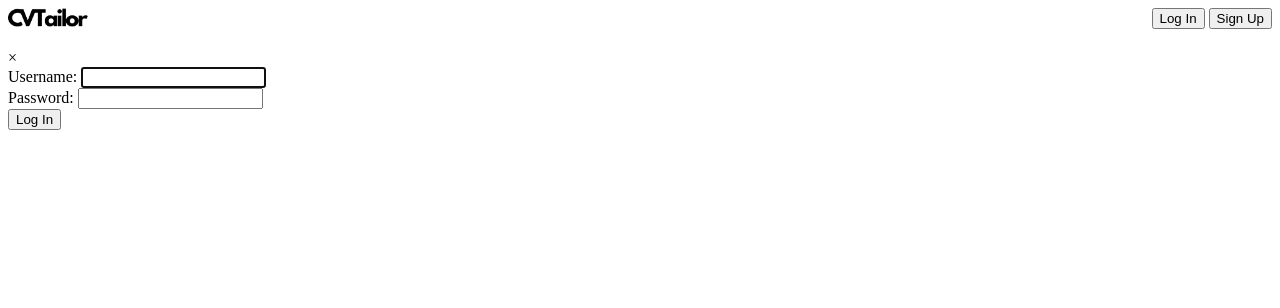
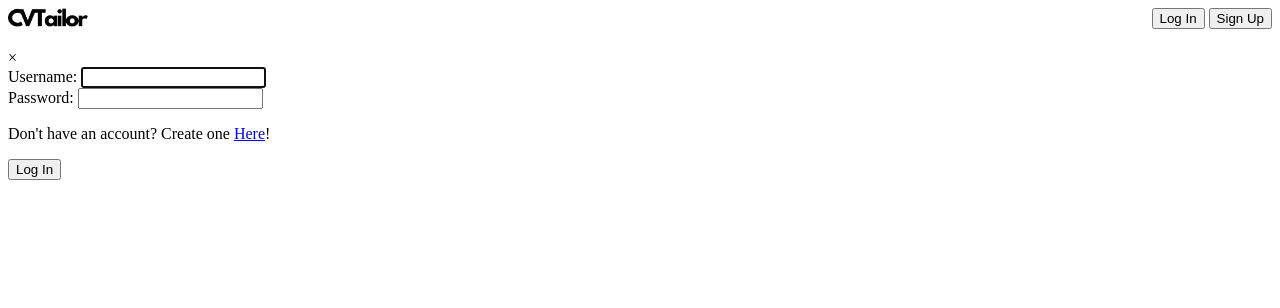
Before and after one commit to dahunsi-dami/mycvtailor, a Django app: page /login/ in a window 1280 px wide. Shown: the top 308 px of the page. Run offline with Django 5.2, Linux system fonts and the light colour scheme.

Commit message:
Adjust name of href & add paragraph link to signup.

```diff
--- a/cvproject/cvapp/templates/registration/login.html
+++ b/cvproject/cvapp/templates/registration/login.html
@@ -13,7 +13,8 @@
 			<label for="id_password">Password:</label>
 			<input type="password" name="password" autocomplete="current-password" required="" id="id_password">
 		</div>
-		<button type="submit" class="login-success">Log In</button>
+		<p>Don't have an account? Create one <a href="/sign-up">Here</a>!</p>
+		<button type="submit" class="btn-success">Log In</button>
 	</form>
 </div>
 {% endblock %}
```
